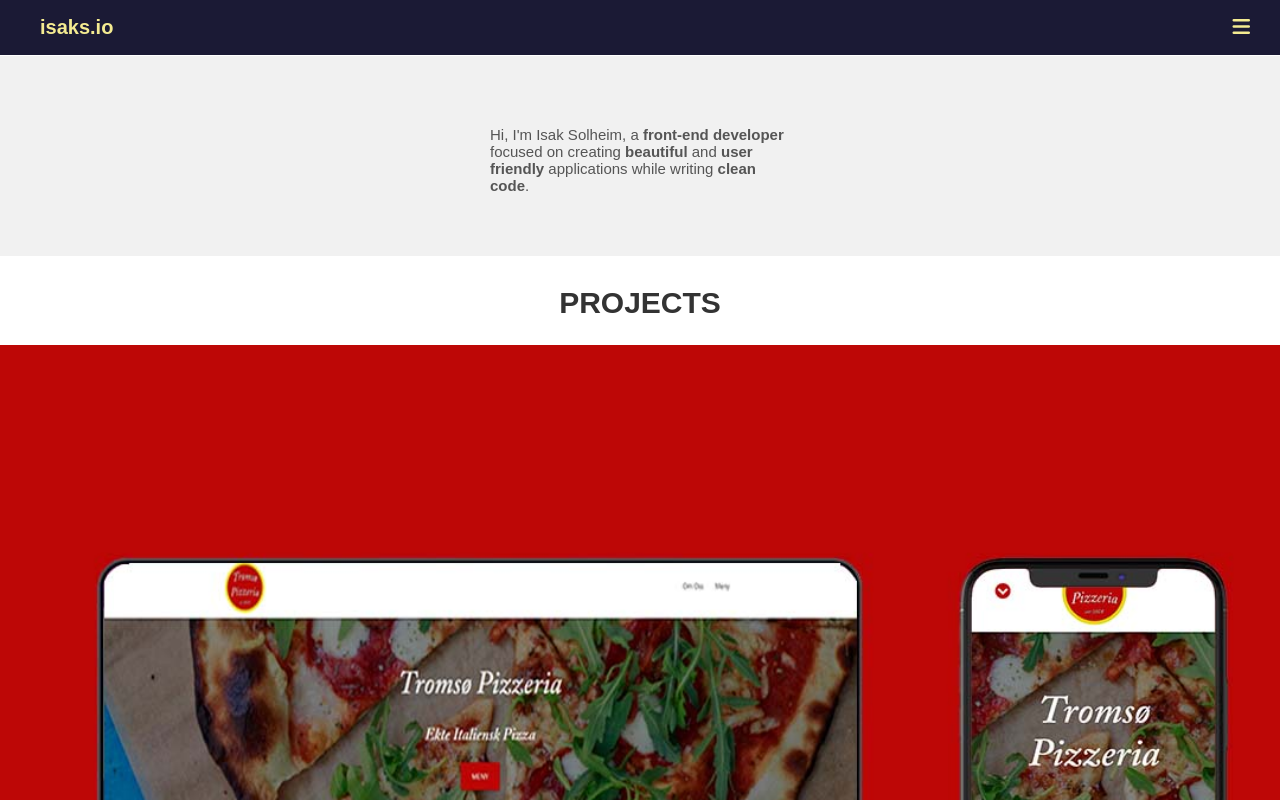
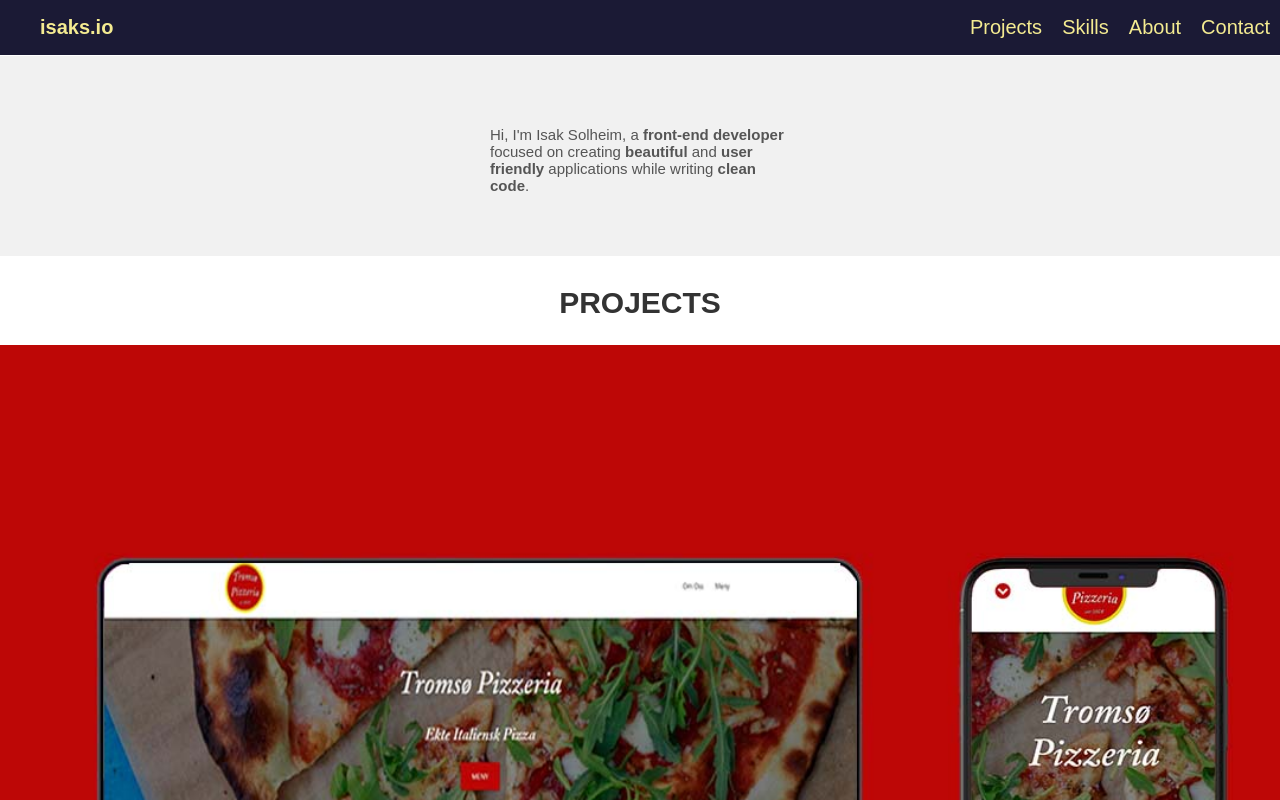
Before and after one commit to isaksolheim/isaks-portfolio, a React (Create React App) app: page / in a window 1280 px wide. Shown: the top 800 px of the page. Built offline with nearby package versions, Linux system fonts and the light colour scheme.

Commit message:
add desktop navbar

```diff
--- a/src/components/Navbar.js
+++ b/src/components/Navbar.js
@@ -12,10 +12,20 @@
 
   componentDidMount() {
     window.addEventListener('scroll', this.handleScroll);
+    window.addEventListener('resize', this.handleResize);
   }
 
   handleScroll = () => {
     this.setState({ currentScrollHeight: window.scrollY });
+  }
+
+  handleResize = () => {
+    var navbar = document.getElementById('navbar');
+    var toggleIcon = document.getElementById('toggleIcon');
+    if (window.innerWidth >= 800) {
+      navbar.className = '';
+      toggleIcon.className = 'fas fa-bars'
+    }
   }
 
   handleToggle = () => {
--- a/src/styles/main.scss
+++ b/src/styles/main.scss
@@ -5,6 +5,12 @@
   font-weight: 100;
 }
 
+@mixin desktop {
+  @media (min-width: 800px){
+    @content;
+  }
+}
+
 @import './navbar.scss';
 @import './header.scss';
 @import './projects.scss';
--- a/src/styles/navbar.scss
+++ b/src/styles/navbar.scss
@@ -34,6 +34,21 @@
   .links {
     display: none;
   }
+
+  @include desktop {
+    .links {
+      display: block;
+      float: right;
+      margin-top: 6px;
+      li {
+        margin: 10px;
+      }
+    }
+
+    .right {
+      display: none;
+    }
+  }
 }
 
 nav.active {
```
